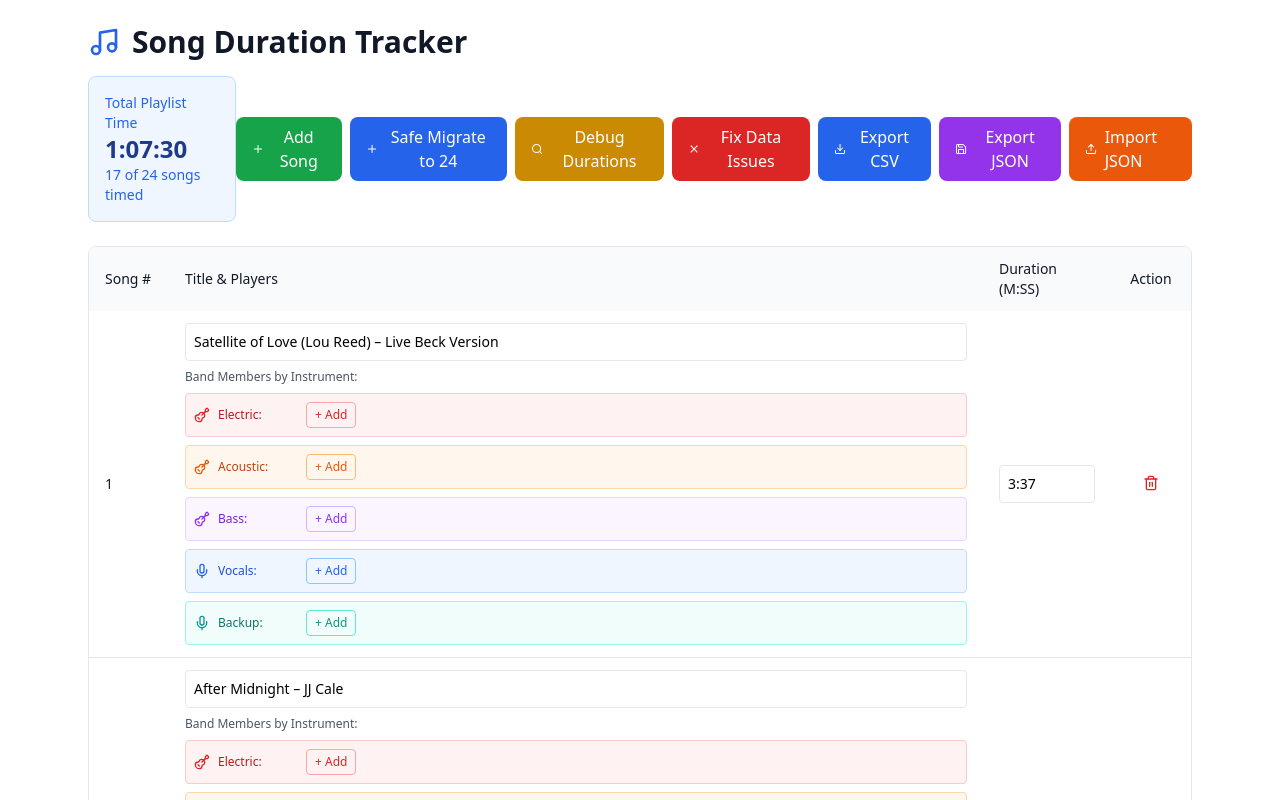
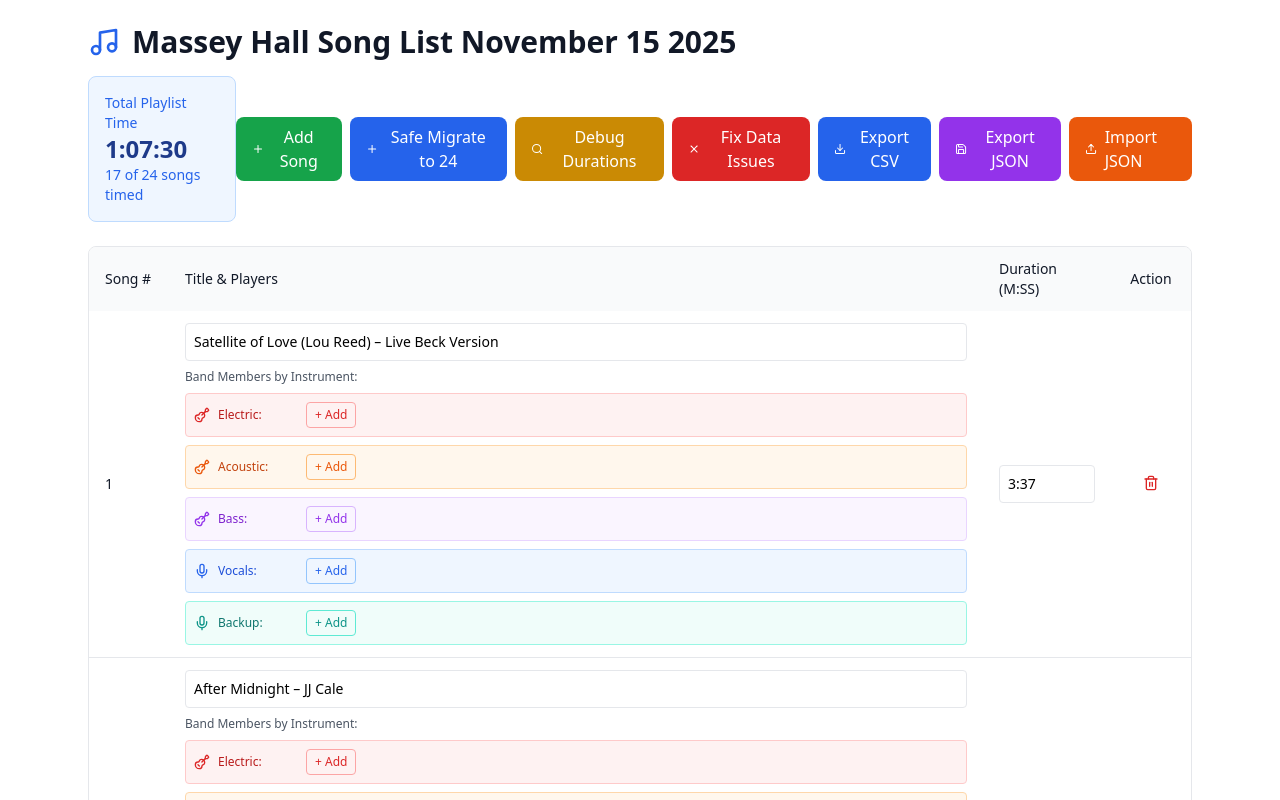
Before and after one commit to DavidGlabais/massey-hall-song-list-2025, a React (Create React App) app: page / in a window 1280 px wide. Shown: the top 800 px of the page. Built offline with nearby package versions, Linux system fonts and the light colour scheme.

Commit message:
Update app title to 'Massey Hall Song List November 15 2025'

```diff
--- a/src/App.tsx
+++ b/src/App.tsx
@@ -402,7 +402,7 @@ const SongDurationTracker = () => {
       <div className="mb-6">
         <div className="flex items-center gap-3 mb-4">
           <Music className="w-8 h-8 text-blue-600" />
-          <h1 className="text-3xl font-bold text-gray-900">Song Duration Tracker</h1>
+          <h1 className="text-3xl font-bold text-gray-900">Massey Hall Song List November 15 2025</h1>
         </div>
 
         <div className="flex items-center justify-between mb-4">
```
